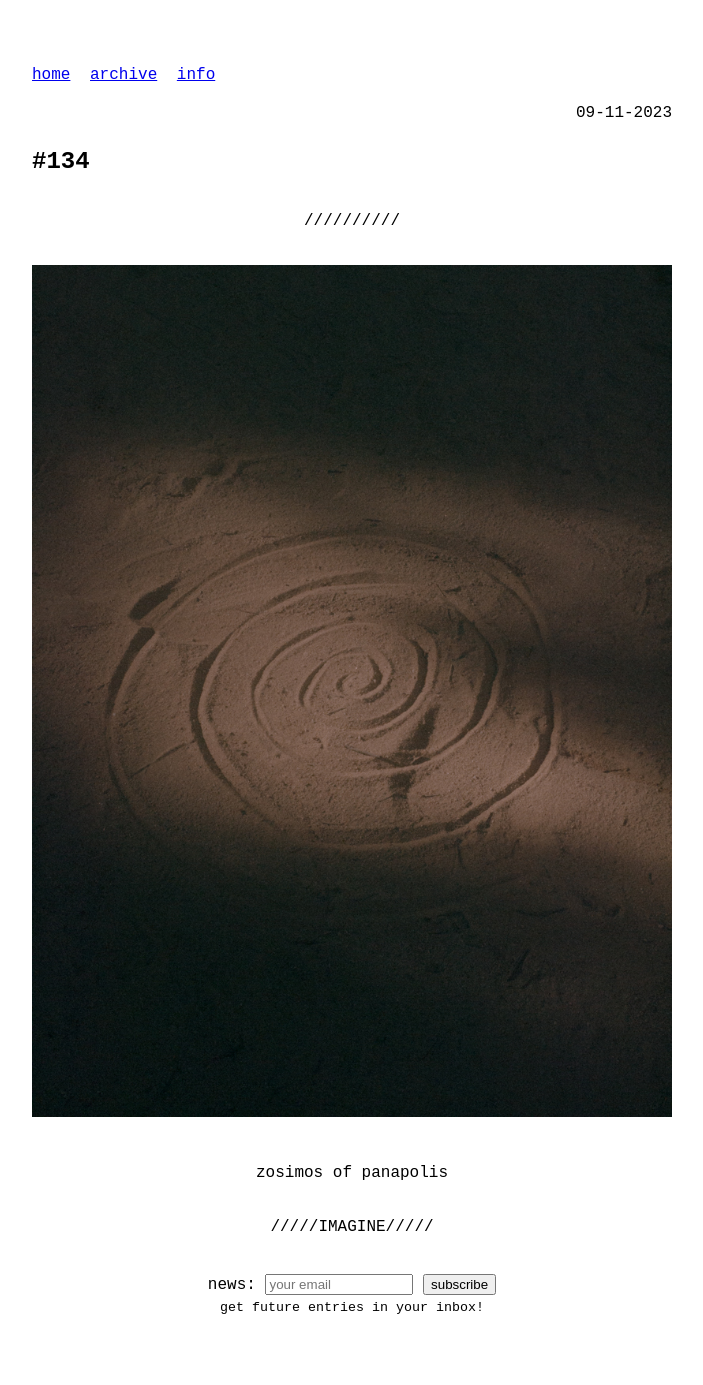
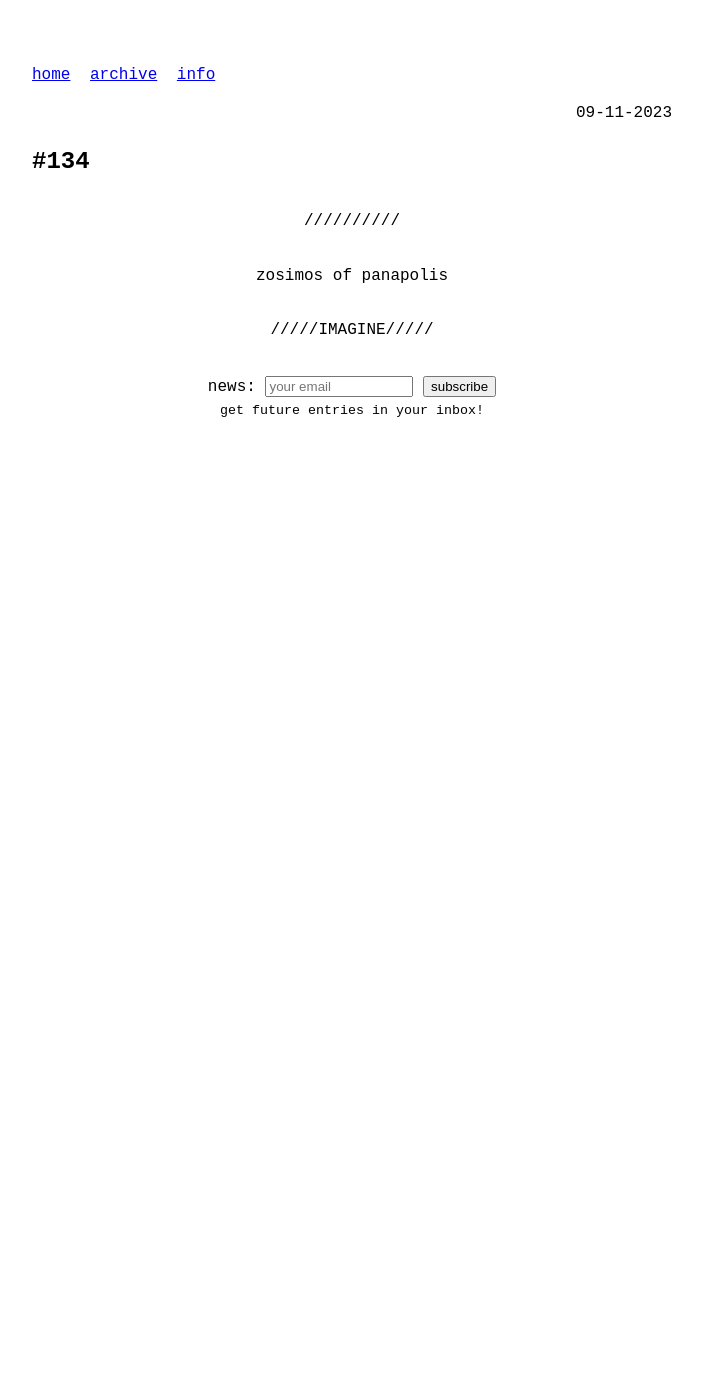
Before and after one commit to odaniloluna/odaniloluna.github.io, a Jekyll site: the page built from _posts/2023-11-09-#134.md, in a window 1280 px wide. Shown: the whole page, without its empty margins (288-991 px from the left). Built offline with Jekyll 4.4.1, drawn with Linux system fonts in a browser that asks for light colours; after the commit the page ends 900 px from its top, so only the background shows below that.

Commit message:
Update 2023-11-09-#134.md

```diff
--- a/_posts/2023-11-09-#134.md
+++ b/_posts/2023-11-09-#134.md
@@ -5,8 +5,4 @@ slug: #132
 ---
 ---
 <p class="description" style="text-align: center;">
-
-<img src="/assets/snapshots-danilo-luna-2.jpg" />
-  <br>
-  <br>
 zosimos of panapolis
```
